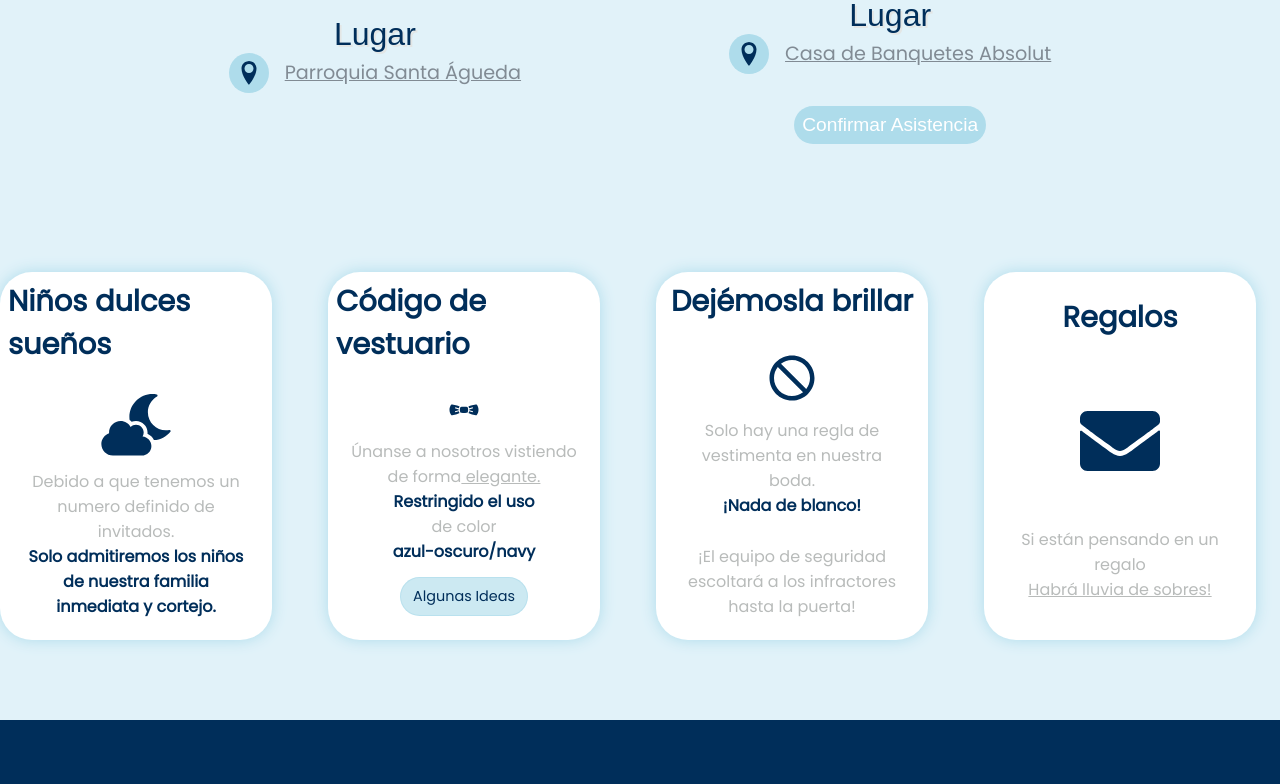
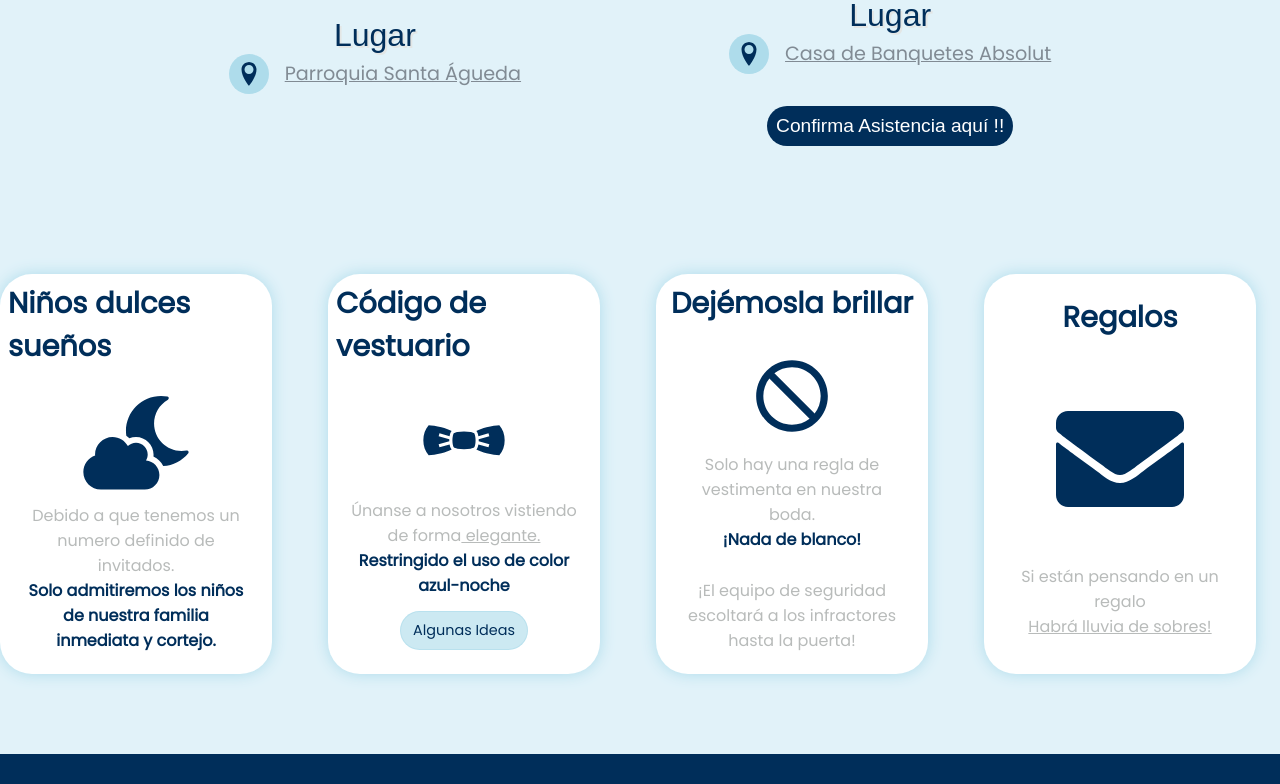
Before and after one commit to Laurajcb/wedding-invitation, a Next.js app: page / in a window 1280 px wide. Shown: the part 1513-2297 px from the top of the page. Built offline with nearby package versions, Linux system fonts and the light colour scheme.

Commit message:
[UPDATE] style details

```diff
--- a/src/components/CountDown/Index.tsx
+++ b/src/components/CountDown/Index.tsx
@@ -8,7 +8,7 @@ export default function CountDownLogic() {
   const [timeLeft, setTimeLeft] = useState<Time>();
 
   useEffect(() => {
-    const targetDate = new Date('2024-06-15T23:59:59');
+    const targetDate = new Date('2024-06-15T16:30:00');
 
     const calculateTimeLeft = () => {
       const difference = +targetDate - +new Date();
--- a/src/components/Information.tsx
+++ b/src/components/Information.tsx
@@ -81,7 +81,7 @@ export default function Information() {
           </span>
 
           <a href='https://wa.me/573142444999?text=Hola%20familia%20Giraldo%20Lesmes,%20con%20gusto%20[Escribir%20los%20nombres%20de%20los%20integrantes%20que%20asistirán]%20Estaremos%20allí%20celebrando%20con%20ustedes%20este%20día%20especial%20!!!'>
-            <button className={styles.map}>Confirmar Asistencia</button>
+            <button className={styles.map}>Confirma Asistencia aquí !!</button>
           </a>
         </div>
 
--- a/src/components/Recomendations.tsx
+++ b/src/components/Recomendations.tsx
@@ -35,9 +35,9 @@ export default function Recomendations() {
           <br />
           <span className={styles.span_dress_code}>
             <span className={styles.bold}>
-              Restringido el uso</span>de color
+              Restringido el uso de color</span>
             <span className={styles.bold}>
-              azul-oscuro/navy
+              azul-noche
             </span>
           </span>
         </p>
--- a/src/styles/components/Information.module.css
+++ b/src/styles/components/Information.module.css
@@ -95,12 +95,13 @@
 }
 
 .map {
-  background-color: #AEDCEB;
+  background-color: #002E5A;
   color: white;
   border: none;
   font-size: 1.2rem;
   padding: 0.5rem;
   border-radius: 2rem;
+  border: 0.05rem solid  #002e5abd;
 }
 
 .modalOverlay {
--- a/src/styles/components/Recomendations.module.css
+++ b/src/styles/components/Recomendations.module.css
@@ -10,8 +10,8 @@
   display: flex;
   flex-direction: column;
   align-items: center;
-  height: 23rem;
-  width: 20rem;
+  height: 25rem;
+  width: 22rem;
   background-color: white;
   padding: 0.5rem;
   position: relative;
@@ -22,7 +22,7 @@
 }
 
 .icon {
-  font-size: 5rem;
+  font-size: 8rem;
   color: #002E5A;
 }
 
```
